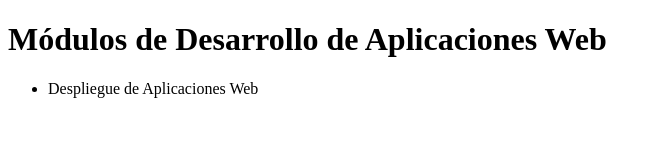
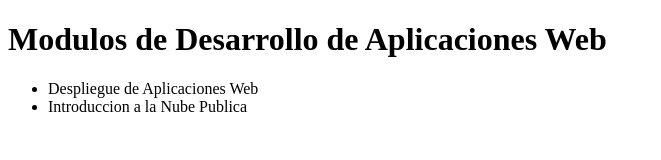
Before and after one commit to AlumnoAbastos/dawAct1_3, a plain HTML site: page index.html in a window 1280 px wide. Shown: the whole page, without its empty margins (0-661 px from the left). Drawn offline with Linux system fonts and the light colour scheme.

Commit message:
Nuevo modulo anyadido

```diff
--- a/index.html
+++ b/index.html
@@ -4,10 +4,11 @@
     <meta charset="UTF-8">
     <title>Cadena Invertida</title>
 </head>
-    <h1>Módulos de Desarrollo de Aplicaciones Web</h1>
+    <h1>Modulos de Desarrollo de Aplicaciones Web</h1>
 
     <ul>
         <li>Despliegue de Aplicaciones Web</li>
+	<li>Introduccion a la Nube Publica</li>
     </ul>
 
 <body>
```
